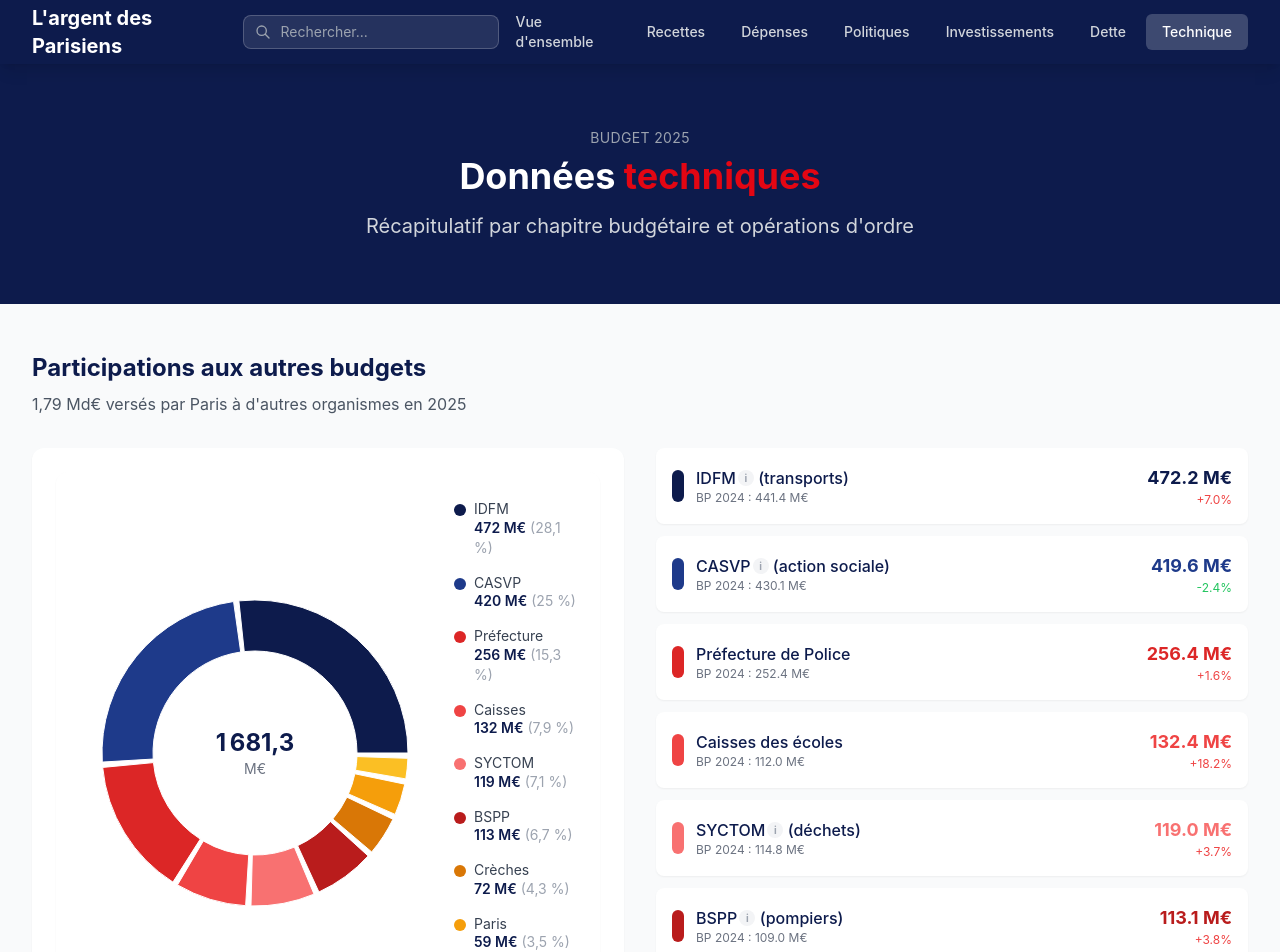
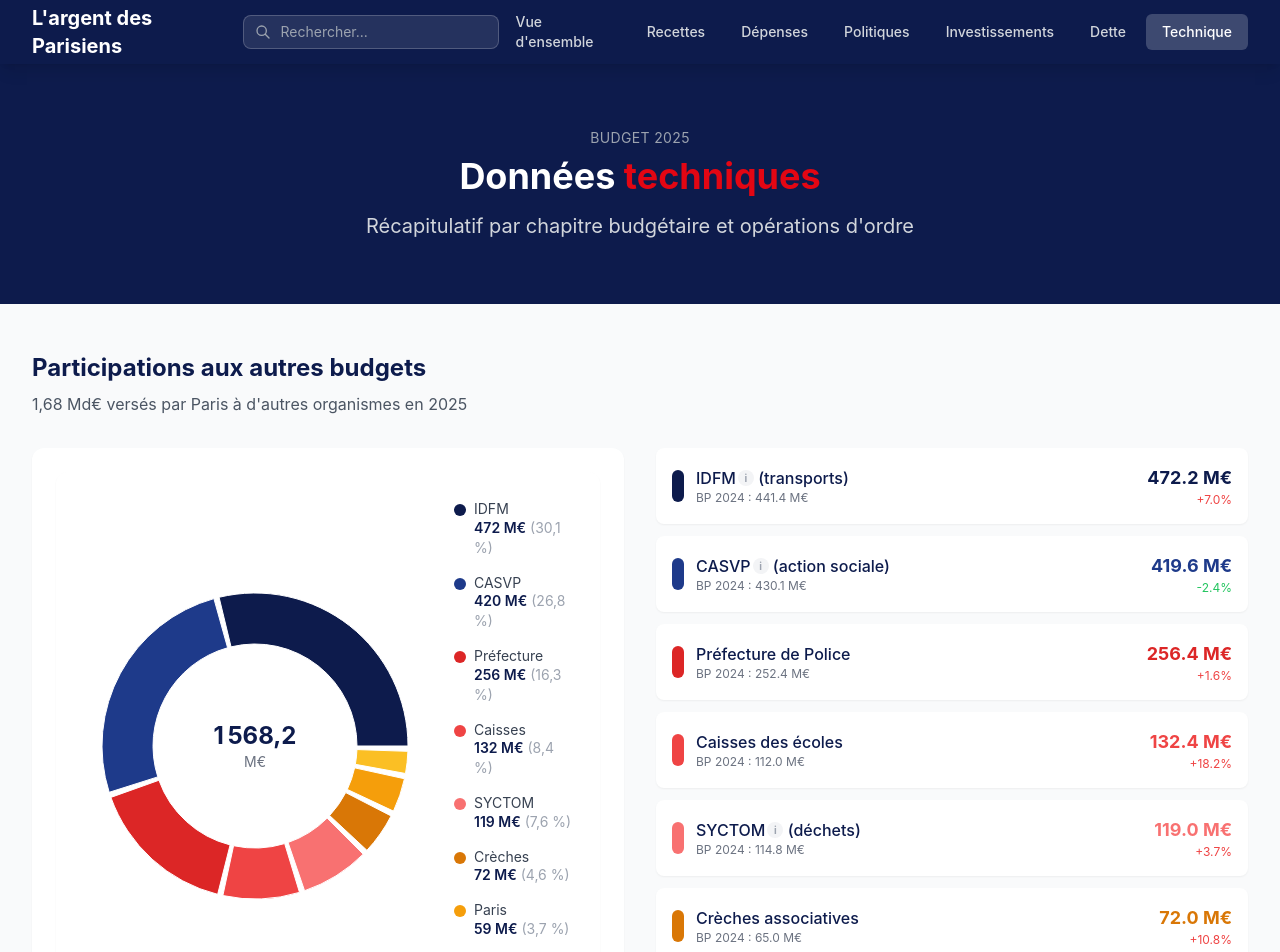
Before and after one commit to TofBoubou/argent-parisiens, a Next.js app: page /donnees-techniques in a window 1280 px wide. Shown: the top 952 px of the page. Built offline with nearby package versions, Linux system fonts and the light colour scheme.

Commit message:
Revert ajout BSPP dans données techniques (déjà inclus dans le total)
🤖 Generated with [Claude Code](https://claude.com/claude-code)

Co-Authored-By: Claude Opus 4.5 <noreply@anthropic.com>

```diff
--- a/src/app/donnees-techniques/page.tsx
+++ b/src/app/donnees-techniques/page.tsx
@@ -12,7 +12,6 @@ const participations = [
   { name: 'Préfecture de Police', value: 256.4, bp2024: 252.4, color: '#dc2626' },
   { name: 'Caisses des écoles', value: 132.4, bp2024: 112.0, color: '#ef4444' },
   { name: 'SYCTOM (déchets)', value: 119.0, bp2024: 114.8, color: '#f87171' },
-  { name: 'BSPP (pompiers)', value: 113.1, bp2024: 109.0, color: '#b91c1c' },
   { name: 'Crèches associatives', value: 72.0, bp2024: 65.0, color: '#d97706' },
   { name: 'Paris Musées', value: 58.5, bp2024: 56.2, color: '#f59e0b' },
   { name: 'Dotation collèges', value: 38.1, bp2024: 37.7, color: '#fbbf24' },
@@ -128,7 +127,7 @@ export default function DonneesTechniquesPage() {
               Participations aux autres budgets
             </h2>
             <p className="text-gray-600 mb-8">
-              1,79 Md€ versés par Paris à d'autres organismes en 2025
+              1,68 Md€ versés par Paris à d'autres organismes en 2025
             </p>
 
             <div className="grid lg:grid-cols-2 gap-8">
@@ -159,7 +158,6 @@ export default function DonneesTechniquesPage() {
                             {p.name.includes('IDFM') ? <><InfoTooltip terme="IDFM">IDFM</InfoTooltip> (transports)</> :
                              p.name.includes('CASVP') ? <><InfoTooltip terme="CASVP">CASVP</InfoTooltip> (action sociale)</> :
                              p.name.includes('SYCTOM') ? <><InfoTooltip terme="SYCTOM">SYCTOM</InfoTooltip> (déchets)</> :
-                             p.name.includes('BSPP') ? <><InfoTooltip terme="BSPP">BSPP</InfoTooltip> (pompiers)</> :
                              p.name}
                           </div>
                           <div className="text-xs text-gray-500">BP 2024 : {p.bp2024.toFixed(1)} M€</div>
```
